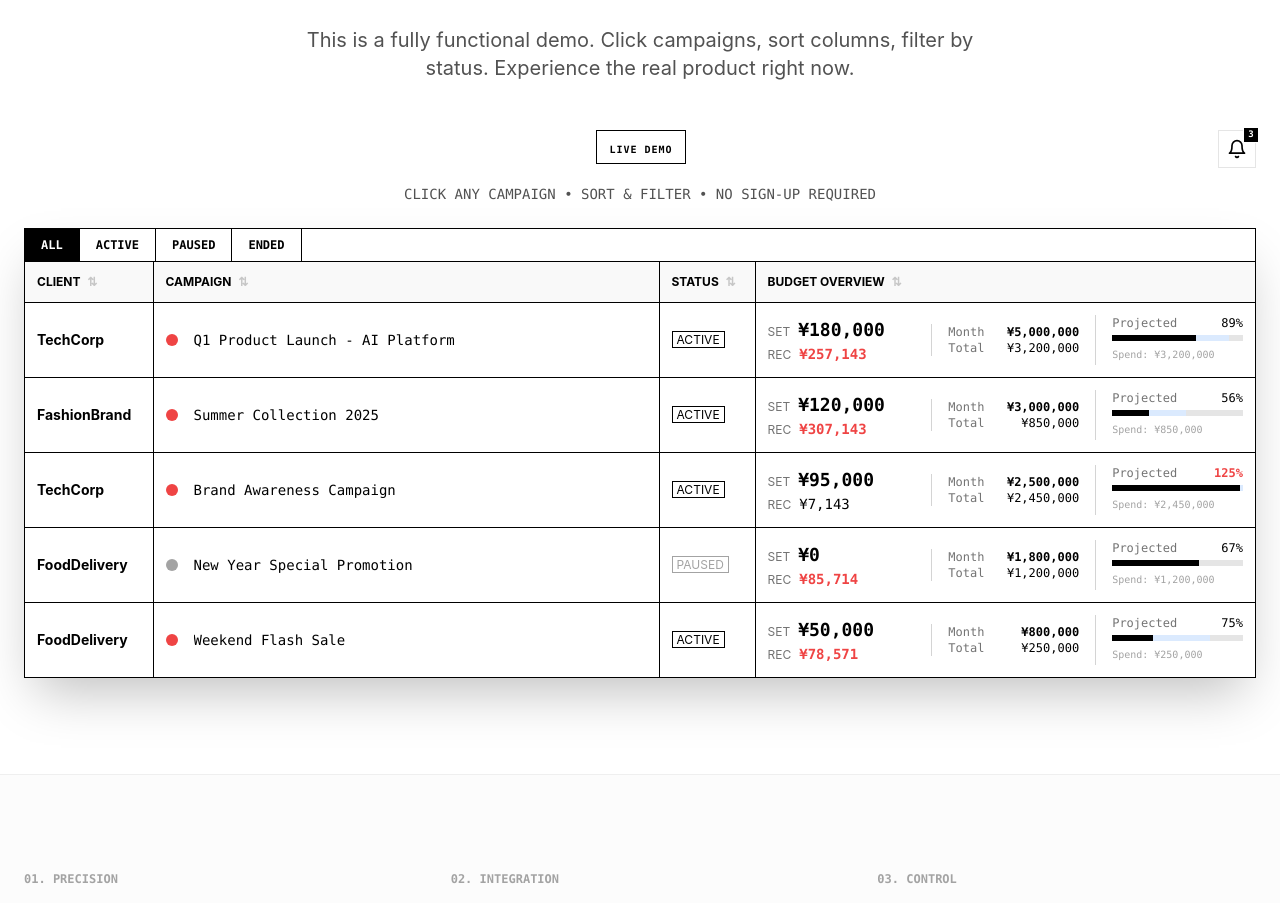
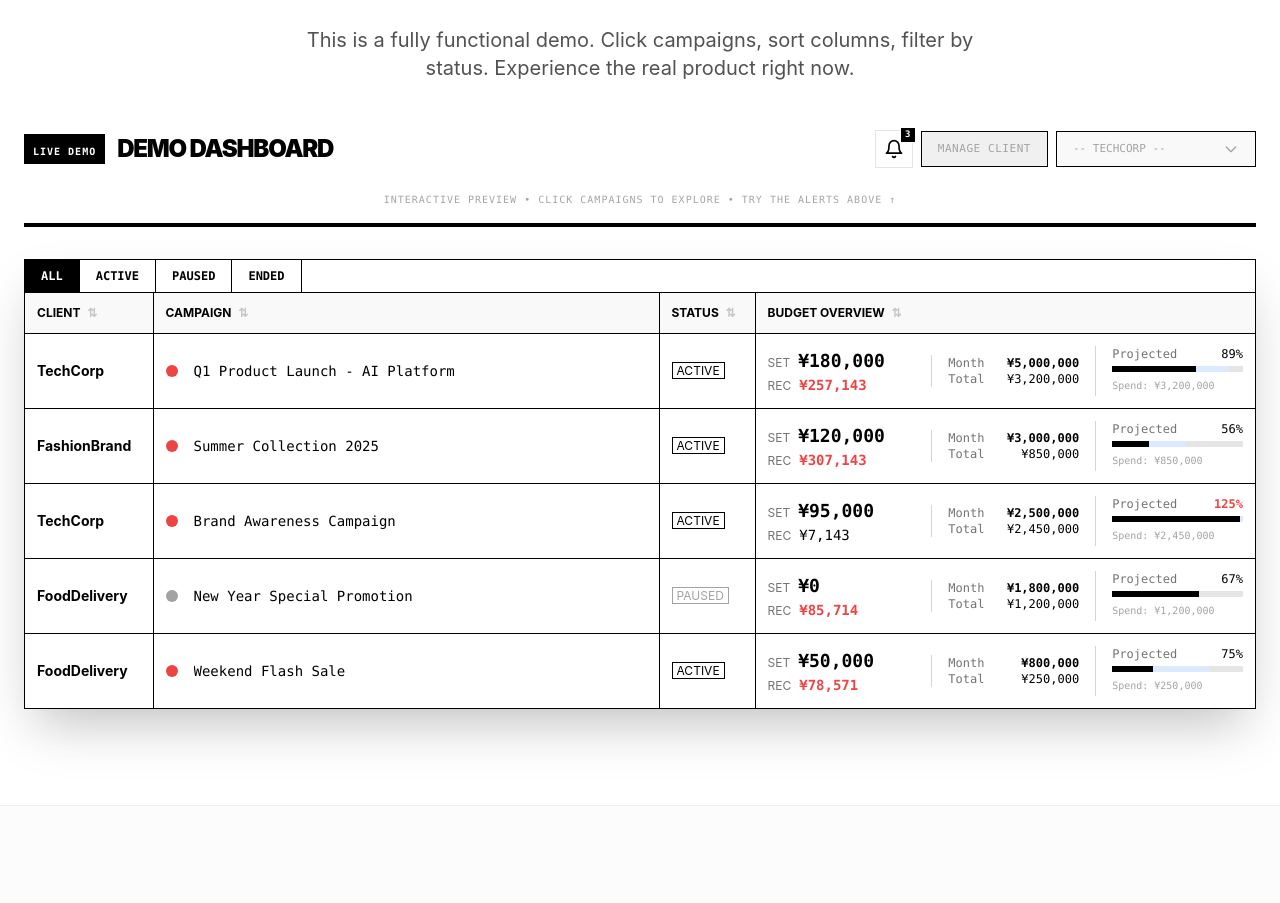
Before and after one commit to May1350/phantom-trifid, a React (Vite) app: page / in a window 1280 px wide. Shown: the part 1126-2029 px from the top of the page. Built offline with nearby package versions, Linux system fonts and the light colour scheme.

Commit message:
style: integrate DemoAlertBadge into a realistic dashboard header in landing page

```diff
--- a/src/pages/landing/ui/DemoDashboard.tsx
+++ b/src/pages/landing/ui/DemoDashboard.tsx
@@ -206,17 +206,32 @@
     return (
         <div className="w-full max-w-7xl mx-auto">
             {/* Header */}
-            <div className="mb-6 flex flex-col items-center">
-                <div className="w-full flex justify-between items-start mb-4">
-                    <div className="w-10"></div> {/* Spacer for symmetry */}
-                    <div className="inline-block border border-black px-3 py-1">
-                        <span className="font-mono text-[10px] uppercase font-bold tracking-widest">LIVE DEMO</span>
+            <div className="mb-8 pb-4 border-b-4 border-black">
+                <div className="flex justify-between items-center mb-6">
+                    <div className="flex items-center gap-3">
+                        <div className="inline-block border border-black px-2 py-0.5 bg-black text-white">
+                            <span className="font-mono text-[10px] uppercase font-bold tracking-widest">LIVE DEMO</span>
+                        </div>
+                        <h2 className="text-2xl font-black uppercase tracking-tighter">Demo Dashboard</h2>
                     </div>
-                    <DemoAlertBadge />
+                    <div className="flex items-center gap-2">
+                        <DemoAlertBadge />
+                        <div className="h-9 px-4 text-[11px] font-mono border border-black bg-gray-100 text-gray-400 cursor-not-allowed uppercase tracking-wider flex items-center justify-center">
+                            Manage Client
+                        </div>
+                        <div className="h-9 px-4 border border-black bg-gray-50 text-gray-400 font-mono text-[11px] min-w-[200px] flex items-center justify-between uppercase cursor-not-allowed">
+                            <span>-- TechCorp --</span>
+                            <svg xmlns="http://www.w3.org/2000/svg" fill="none" viewBox="0 0 24 24" stroke="currentColor" className="w-4 h-4">
+                                <path strokeLinecap="round" strokeLinejoin="round" strokeWidth="2" d="M19 9l-7 7-7-7" />
+                            </svg>
+                        </div>
+                    </div>
                 </div>
-                <p className="text-sm text-gray-600 font-mono uppercase">
-                    Click any campaign • Sort & filter • No sign-up required
-                </p>
+                <div className="flex justify-center">
+                    <p className="text-[10px] text-gray-400 font-mono uppercase tracking-widest animate-pulse">
+                        Interactive Preview • Click campaigns to explore • Try the alerts above ↑
+                    </p>
+                </div>
             </div>
 
             <div className="border border-black overflow-hidden bg-white shadow-2xl">
```
Also changed, not shown: src/pages/dashboard/ui/Page.tsx (+8 -3 lines).
